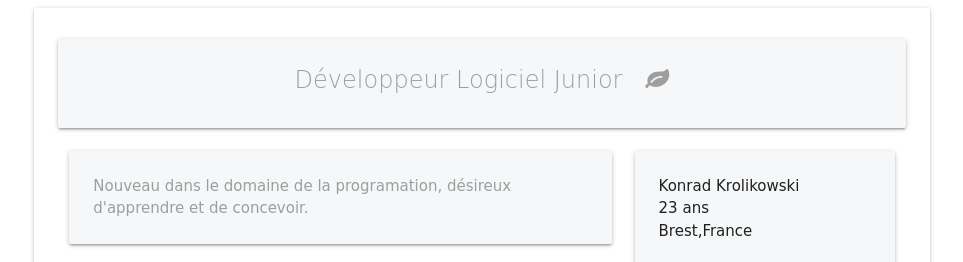
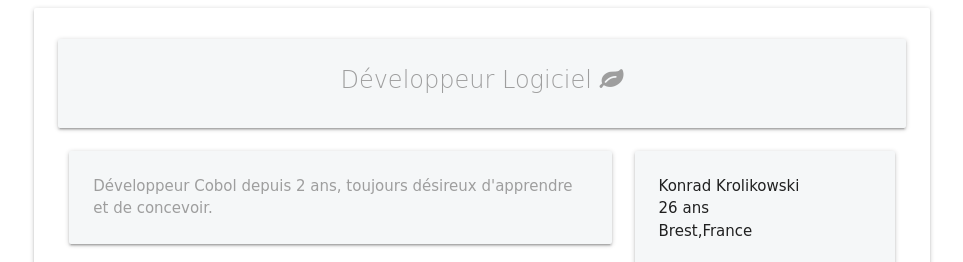
Before and after one commit to kkroliko/kkroliko.github.io, a plain HTML site: page index.html in a window 1280 px wide. Shown: the top 262 px of the page, without its empty margins (158-1121 px from the left). Drawn offline with nearby package versions, Linux system fonts and the light colour scheme; a web font is replaced by a local one.

Commit message:
Update index.html

```diff
--- a/index.html
+++ b/index.html
@@ -19,7 +19,7 @@
                             <div class="col s12 m8 l9">
                                             <div class="card" style="background-color:#F5F7F8 ">
                                               <div class="card-content grey-text">
-                                                <span class="card-title center">Développeur Logiciel Junior &nbsp <i class="fa fa-leaf" aria-hidden="true"></i>
+                                                <span class="card-title center">Développeur Logiciel <i class="fa fa-leaf" aria-hidden="true"></i>
  </span>
                                               </div>
                                             </div>
@@ -28,7 +28,7 @@
                                           <div class="col s12 m8 l8">
                                             <div class="card" style="background-color:#F5F7F8 ">
                                               <div class="card-content grey-text">
-                                                      <p>Nouveau dans le domaine de la programation, désireux d'apprendre et
+                                                      <p>Développeur Cobol depuis 2 ans, toujours désireux d'apprendre et
                                                       de concevoir.
                                                       </p>
                                               </div>
@@ -36,7 +36,7 @@
                                           </div>
                                           <div class="col s12 m8 l4">
         									<div class="card-panel" style="background-color:#F5F7F8 ">
-                                             	 	<span class="title">Konrad Krolikowski<br/>23 ans</span> <br/>
+                                             	 	<span class="title">Konrad Krolikowski<br/>26 ans</span> <br/>
                                              	<li class="collection-item valign-wrapper">
 
 	                                             	<span>Brest,France</span>
```
